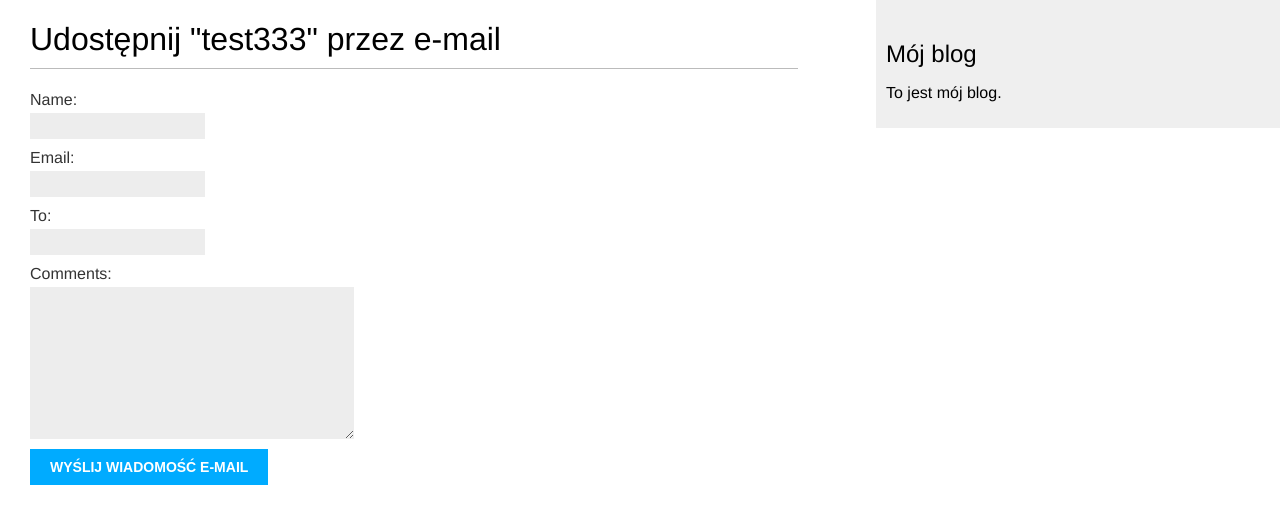
After one commit to tomaszkrzeminski21081985/DjangoTutorial, a Django app: page /blog/7/share/ in a window 1280 px wide. The commit adds this page. Shown: the top 524 px of the page. Run offline with Django 5.2, Linux system fonts and the light colour scheme; data comes from the database, SQL or seed files in the repository; both versions use the stored data as it was after the commit; parts of the project's set-up code (start-up, migrations or seed data) failed here and were passed over.

Commit message:
adding comment

```diff
--- a/mysite/blog/forms.py
+++ b/mysite/blog/forms.py
@@ -1,7 +1,14 @@
 from django import forms
+from models import Comment
 
 class EmailPostForm(forms.Form):
     name=forms.CharField(max_length=25)
     email=forms.EmailField()
     to=forms.EmailField()
     comments=forms.CharField(required=False,widget=forms.Textarea)
+
+
+class CommentForm(forms.ModelForm):
+      class Meta:
+           model=Comment
+           fields=['name','email','body']
--- a/mysite/blog/models.py
+++ b/mysite/blog/models.py
@@ -37,3 +37,25 @@ class Post(models.Model):
             'blog:post_detail',
             args=[self.publish.year,self.publish.month,self.publish.day,self.slug]
         )
+
+
+class Comment(models.Model):
+    post=models.ForeignKey(
+        Post,
+        on_delete=models.CASCADE,
+        related_name='comments'
+    )
+
+    name=models.CharField(max_length=80)
+    email=models.EmailField()
+    body=models.TextField()
+    created=models.DateTimeField(auto_now_add=True)
+    updated=models.DateTimeField(auto_now=True)
+    active=models.BooleanField(default=True)
+
+    class Meta:
+        ordering=['created']
+        indexes=[models.Index(fields=['created'])]
+
+    def __str__(self):
+        return f'Komentarz dodany przez {self.name} dla posta {self.post}'
--- a/mysite/blog/templates/blog/post/detail.html
+++ b/mysite/blog/templates/blog/post/detail.html
@@ -8,4 +8,9 @@
     Opublikowany {{ post.publish }} przez {{ post.author }}
   </p>
   {{ post.body|linebreaks }}
+  <p>
+    <a href="{% url 'blog:post_share' post.id %}">
+      Udostępnij post
+    </a>
+  </p>
 {% endblock %}
--- /dev/null
+++ b/mysite/blog/templates/blog/post/share.html
@@ -0,0 +1,19 @@
+{% extends "blog/base.html" %}
+
+{% block title %}Udostępnij post {% endblock %}
+
+{% block content %}
+  {% if sent %}
+    <h1>Wiadomość e-mail została pomyślnie wysłana </h1>
+    <p>
+       "Wysłanie posta "{{post.title}}" do {{ form.cleaned_data.to }} zakończyło się sukcesem.
+    </p>
+  {% else %}
+    <h1>Udostępnij "{{post.title}}" przez e-mail</h1>
+    <form method="post">
+      {{ form.as_p }}
+      {% csrf_token %}
+      <input type="submit" value="Wyślij wiadomość e-mail">
+    </form>
+  {% endif %}
+{% endblock %}
--- a/mysite/blog/urls.py
+++ b/mysite/blog/urls.py
@@ -6,5 +6,7 @@ urlpatterns=[
     # path('',views.post_list,name='post_list'),
     path('',views.PostListView.as_view(),name='post_list'),
     path('<int:year>/<int:month>/<int:day>/<slug:post>',views.post_detail,name='post_detail'),
+    path('<int:post_id>/share/',views.post_share,name='post_share'),
+
 
 ]
--- a/mysite/blog/views.py
+++ b/mysite/blog/views.py
@@ -5,6 +5,7 @@ from django.shortcuts import get_object_or_404
 from django.core.paginator import Paginator,EmptyPage,PageNotAnInteger
 from django.views.generic import ListView
 from .forms import EmailPostForm
+from django.core.mail import send_mail
 
 
 def post_list(request):
@@ -42,7 +43,6 @@ class PostListView(ListView):
    paginate_by=3
    template_name='blog/post/list.html'
 
-
 def post_share(request,post_id):
    post=get_object_or_404(
       Post,
@@ -50,17 +50,38 @@ def post_share(request,post_id):
       status=Post.Status.PUBLISHED
    )
 
+   sent=False
+
    if request.method=='POST':
         form=EmailPostForm(request.POST)
         if form.is_valid():
-            cd=form.changed_data
+            cd=form.cleaned_data
+            post_url=request.build_absolute_uri(
+                post.get_absolute_url()
+            )
+            subject=(
+                f"{cd['name']} ({cd['email']})"
+                f"poleca ci przeczytanie {post.title}"
+            )
+            message=(
+                f"Przeczytaj {post.title} pod adresem {post_url} \n\n"
+                f"komentarze {cd['name']} : {cd['comments']}"
+            )
+            send_mail(
+            subject=subject,
+            message=message,
+            from_email=None,
+            recipient_list=[cd['to']]
+            )
+            sent=True
    else:
       form=EmailPostForm()
-      return render(
+   return render(
           request,
           'blog/post/share.html',
           {
-              'post',post,
-              'form',form
+              'post':post,
+              'form':form,
+              'sent':sent
           }
       )
--- a/mysite/mysite/settings.py
+++ b/mysite/mysite/settings.py
@@ -126,6 +126,8 @@ DEFAULT_AUTO_FIELD = 'django.db.models.BigAutoField'
 from decouple import config
 
 EMAIL_BACKEND = 'mysite.mail_backend.UnsafeEmailBackend'
+# EMAIL_BACKEND='mysite.mail_backend.VerifiedEmailBackend'
+# EMAIL_BACKEND = 'django.core.mail.backends.smtp.EmailBackend'
 EMAIL_HOST = 'smtp.gmail.com'
 EMAIL_PORT = 587
 EMAIL_USE_TLS = True
--- a/mysite/mysite/urls.py
+++ b/mysite/mysite/urls.py
@@ -22,4 +22,5 @@ from django.urls import include, path
 urlpatterns = [
     path('admin/', admin.site.urls),
     path('blog/',include('blog.urls',namespace='blog')),
+
 ]
```
Also changed, not shown: mysite/blog/admin.py (+8 -1 lines), mysite/mysite/mail_backend.py (+7 -0 lines), mysite/blog/migrations/0003_comment.py (added), mysite/db.sqlite3.
